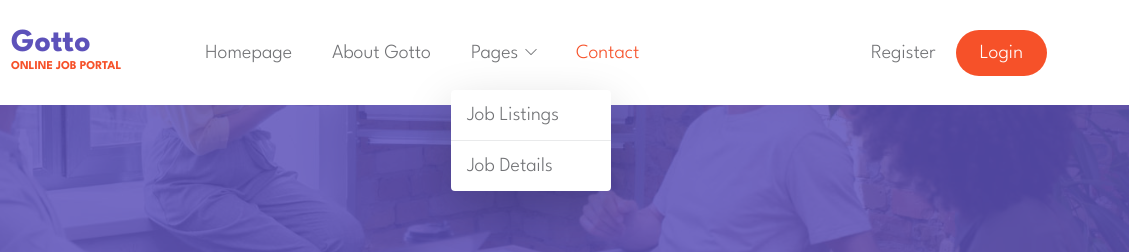
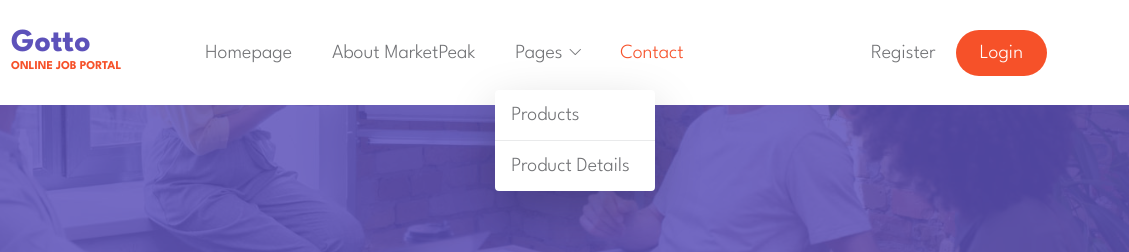
Before and after one commit to MaestroEFe/MarketPeak-Ecommerce, a plain HTML site: page contact.html in a window 1280 px wide. Both pictures are taken after a click on the button "Pages". Shown: the top 252 px of the page, 151-1280 px from the left. Drawn offline with Linux system fonts and the light colour scheme.

Commit message:
updated the contact page a bit

```diff
--- a/contact.html
+++ b/contact.html
@@ -61,16 +61,16 @@ Bootstrap 5 HTML CSS Template
                         </li>
 
                         <li class="nav-item">
-                            <a class="nav-link" href="about.html">About Gotto</a>
+                            <a class="nav-link" href="about.html">About MarketPeak</a>
                         </li>
 
                         <li class="nav-item dropdown">
                             <a class="nav-link dropdown-toggle" href="#" id="navbarLightDropdownMenuLink" role="button" data-bs-toggle="dropdown" aria-expanded="false">Pages</a>
 
                             <ul class="dropdown-menu dropdown-menu-light" aria-labelledby="navbarLightDropdownMenuLink">
-                                <li><a class="dropdown-item" href="job-listings.html">Job Listings</a></li>
+                                <li><a class="dropdown-item" href="products.html">Products</a></li>
 
-                                <li><a class="dropdown-item" href="job-details.html">Job Details</a></li>
+                                <li><a class="dropdown-item" href="product-details.html">Product Details</a></li>
                             </ul>
                         </li>
 
```
